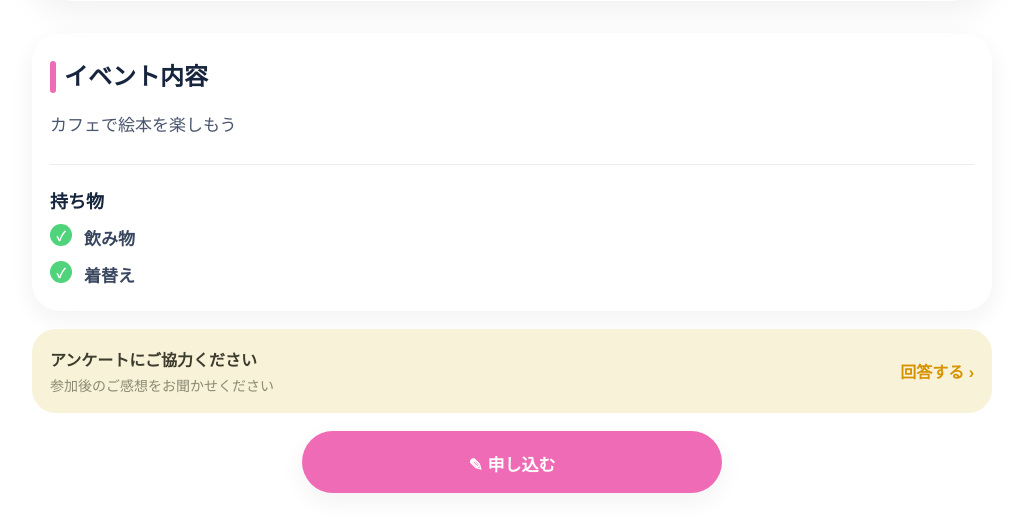
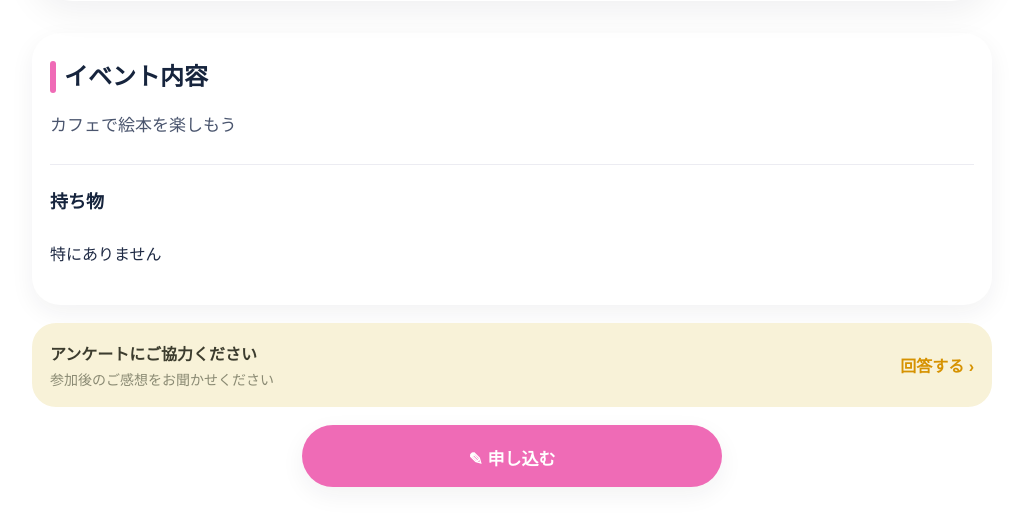
Before and after one commit to shancun398-cell/crayonmama-site, a Flask app: page /events/12 in a window 1280 px wide. Shown: the part 1527-2054 px from the top of the page, without its empty margins (128-1151 px from the left). After the commit the page ends 2014 px from the top, so only its background shows below. Run offline with Flask 3, Linux system fonts and the light colour scheme; data comes from the database, SQL or seed files in the repository.

Commit message:
イベント詳細変更

```diff
--- a/templates/event_detail.html
+++ b/templates/event_detail.html
@@ -159,12 +159,14 @@
 
       <ul class="detail-check-list">
         {% if event.belongings %}
-          {% for item in event.belongings.split(',') %}
-            <li>{{ item.strip() }}</li>
+          {% for item in event.belongings.splitlines() %}
+            <div class="belonging-item">
+              <span class="check-icon">✓</span>
+              {{ item }}
+            </div>
           {% endfor %}
         {% else %}
-          <li>飲み物</li>
-          <li>着替え</li>
+          <p>特にありません</p>
         {% endif %}
       </ul>
 
```
